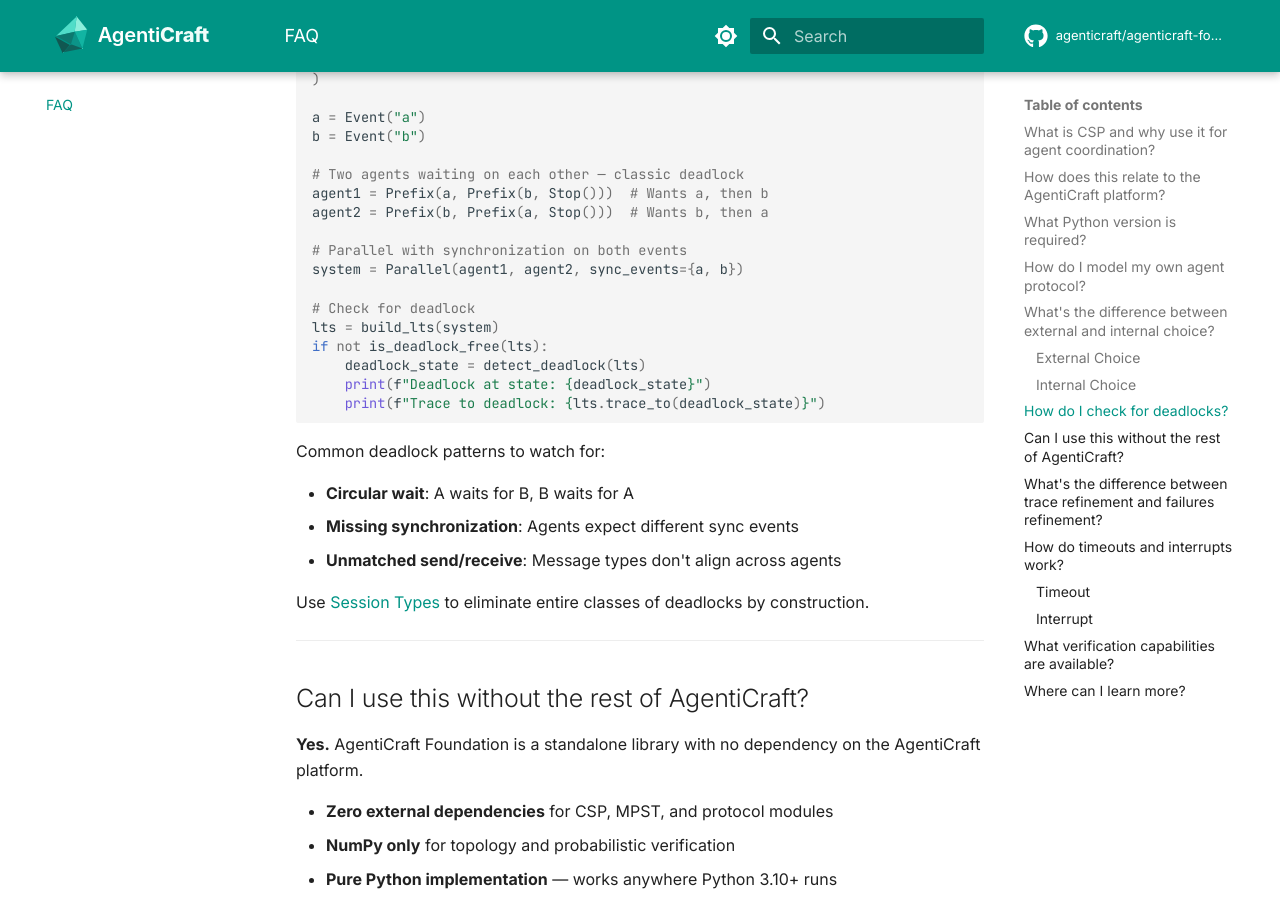
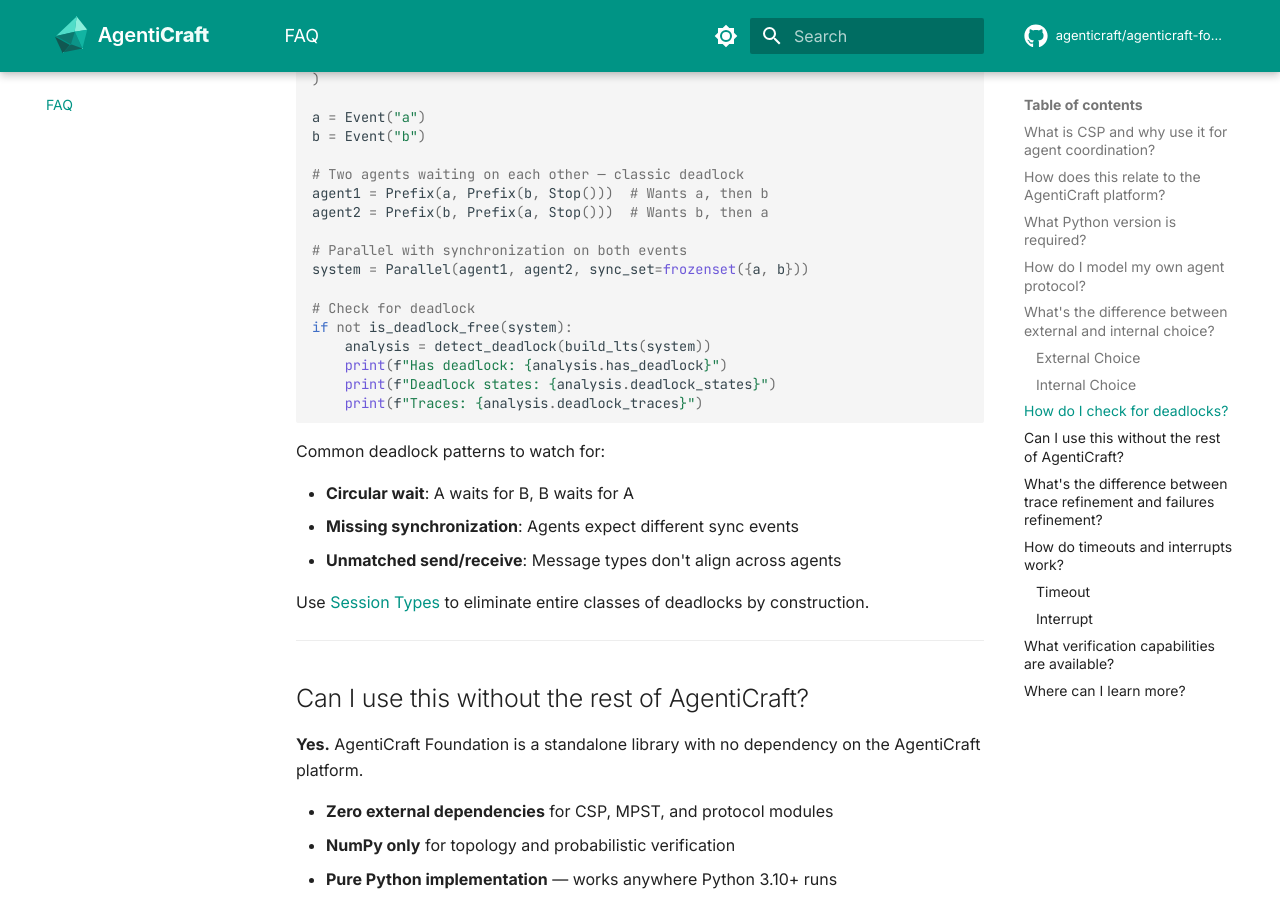
Before and after one commit to agenticraft/agenticraft-foundation, an MkDocs documentation site: the page built from docs/faq.md, in a window 1280 px wide and 900 px high, scrolled down 4655 px. Built offline with MkDocs 1.6.1 and Material for MkDocs 9.7.7, drawn with Linux system fonts in a browser that asks for light colours; comment, search, counter and statistics services are not loaded; some of the changed text lies outside the part shown.

Commit message:
docs: fix API inaccuracies in FAQ examples
- Use sync_set=frozenset() instead of sync_events={} in Parallel
- detect_deadlock() returns DeadlockAnalysis object, not a state
- is_deadlock_free() takes Process, not LTS
- Remove non-existent lts.trace_to() usage

````diff
--- a/docs/faq.md
+++ b/docs/faq.md
@@ -30,7 +30,7 @@ agent_a = Prefix(request, Prefix(process, Stop()))
 agent_b = Prefix(request, Prefix(complete, Stop()))
 
 # Parallel composition with synchronization on 'request'
-system = Parallel(agent_a, agent_b, sync_events={request})
+system = Parallel(agent_a, agent_b, sync_set=frozenset({request}))
 
 # Verify the system is deadlock-free
 assert is_deadlock_free(system)
@@ -122,7 +122,7 @@ worker = Prefix(task, Prefix(done, Skip()))
 coordinator = Prefix(task, Prefix(done, Skip()))
 
 # Coordinator and worker synchronize on both events
-system = Parallel(coordinator, worker, sync_events={task, done})
+system = Parallel(coordinator, worker, sync_set=frozenset({task, done}))
 ```
 
 See [Session Types](concepts/session-types.md) and the [MPST Tutorial](tutorials/mpst-verification.md) for more.
@@ -198,14 +198,14 @@ agent1 = Prefix(a, Prefix(b, Stop()))  # Wants a, then b
 agent2 = Prefix(b, Prefix(a, Stop()))  # Wants b, then a
 
 # Parallel with synchronization on both events
-system = Parallel(agent1, agent2, sync_events={a, b})
+system = Parallel(agent1, agent2, sync_set=frozenset({a, b}))
 
 # Check for deadlock
-lts = build_lts(system)
-if not is_deadlock_free(lts):
-    deadlock_state = detect_deadlock(lts)
-    print(f"Deadlock at state: {deadlock_state}")
-    print(f"Trace to deadlock: {lts.trace_to(deadlock_state)}")
+if not is_deadlock_free(system):
+    analysis = detect_deadlock(build_lts(system))
+    print(f"Has deadlock: {analysis.has_deadlock}")
+    print(f"Deadlock states: {analysis.deadlock_states}")
+    print(f"Traces: {analysis.deadlock_traces}")
 ```
 
 Common deadlock patterns to watch for:
````
